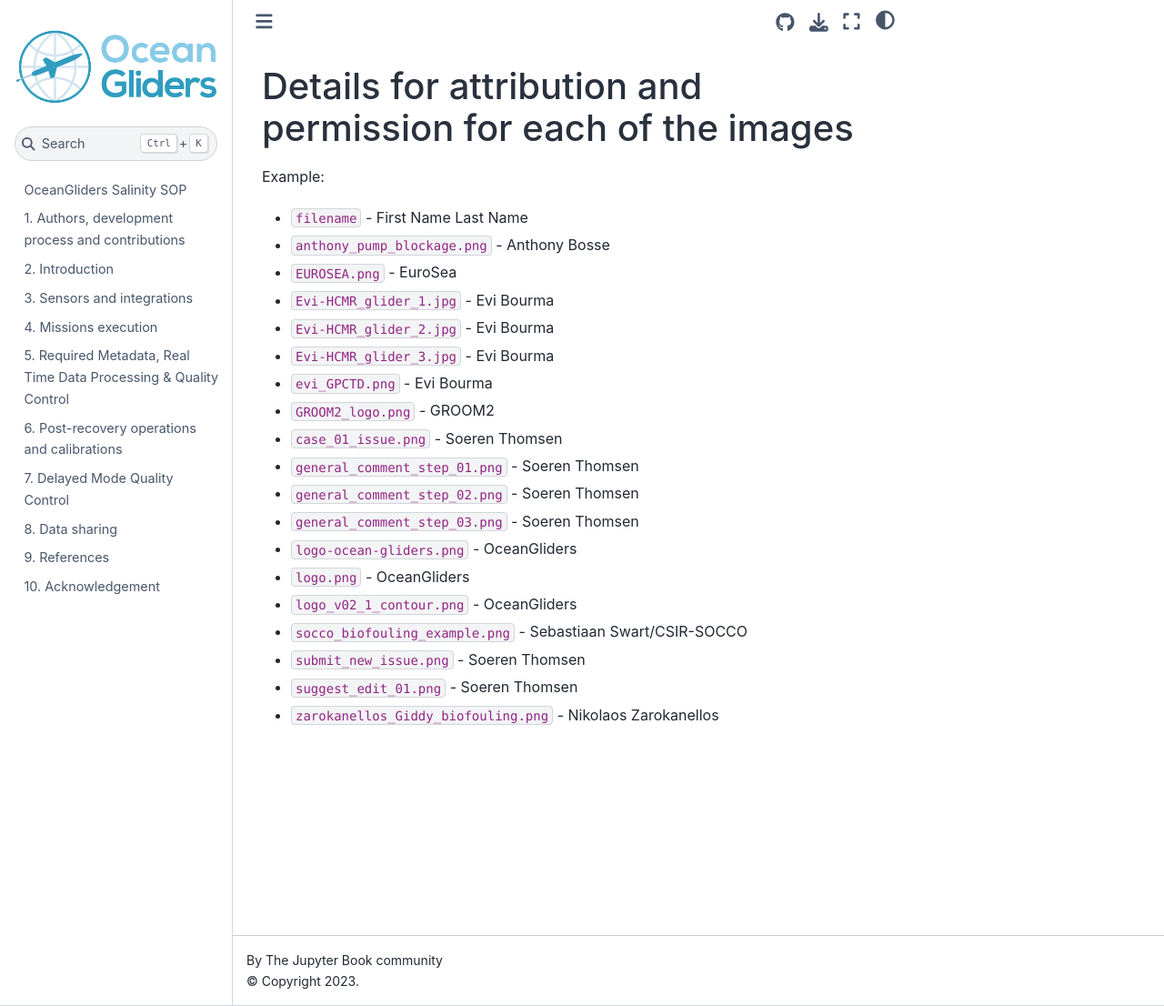
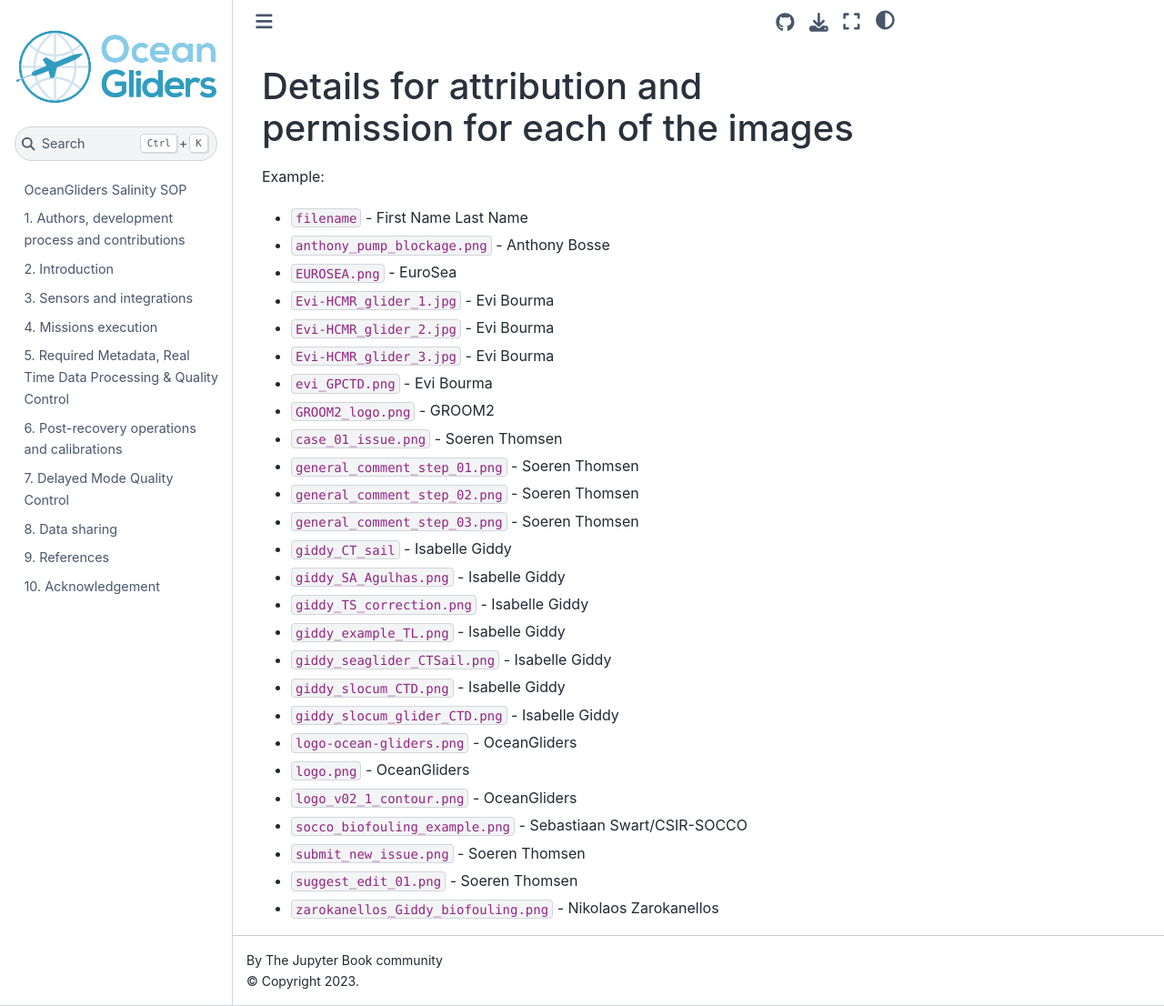
Before and after one commit to OceanGlidersCommunity/Salinity_SOP, a Jupyter Book: the page built from images/permissions.md, in a window 1280 px wide and 1106 px high. Shown: the whole window at 91% size. Built offline with Jupyter Book 1.0.4 settings and Sphinx 7.4.7 and the Sphinx Book theme 1.1.4, drawn with Linux system fonts in a browser that asks for light colours; pages that are not in the unit, such as notebooks, are missing from menus.

Commit message:
add Issy's images

```diff
--- a/images/permissions.md
+++ b/images/permissions.md
@@ -14,6 +14,13 @@ Example:
 - `general_comment_step_01.png` - Soeren Thomsen
 - `general_comment_step_02.png` - Soeren Thomsen
 - `general_comment_step_03.png` - Soeren Thomsen
+- `giddy_CT_sail` - Isabelle Giddy
+- `giddy_SA_Agulhas.png` - Isabelle Giddy
+- `giddy_TS_correction.png` - Isabelle Giddy
+- `giddy_example_TL.png` - Isabelle Giddy
+- `giddy_seaglider_CTSail.png` - Isabelle Giddy
+- `giddy_slocum_CTD.png` - Isabelle Giddy
+- `giddy_slocum_glider_CTD.png` - Isabelle Giddy
 - `logo-ocean-gliders.png` - OceanGliders
 - `logo.png` - OceanGliders
 - `logo_v02_1_contour.png` - OceanGliders
```
